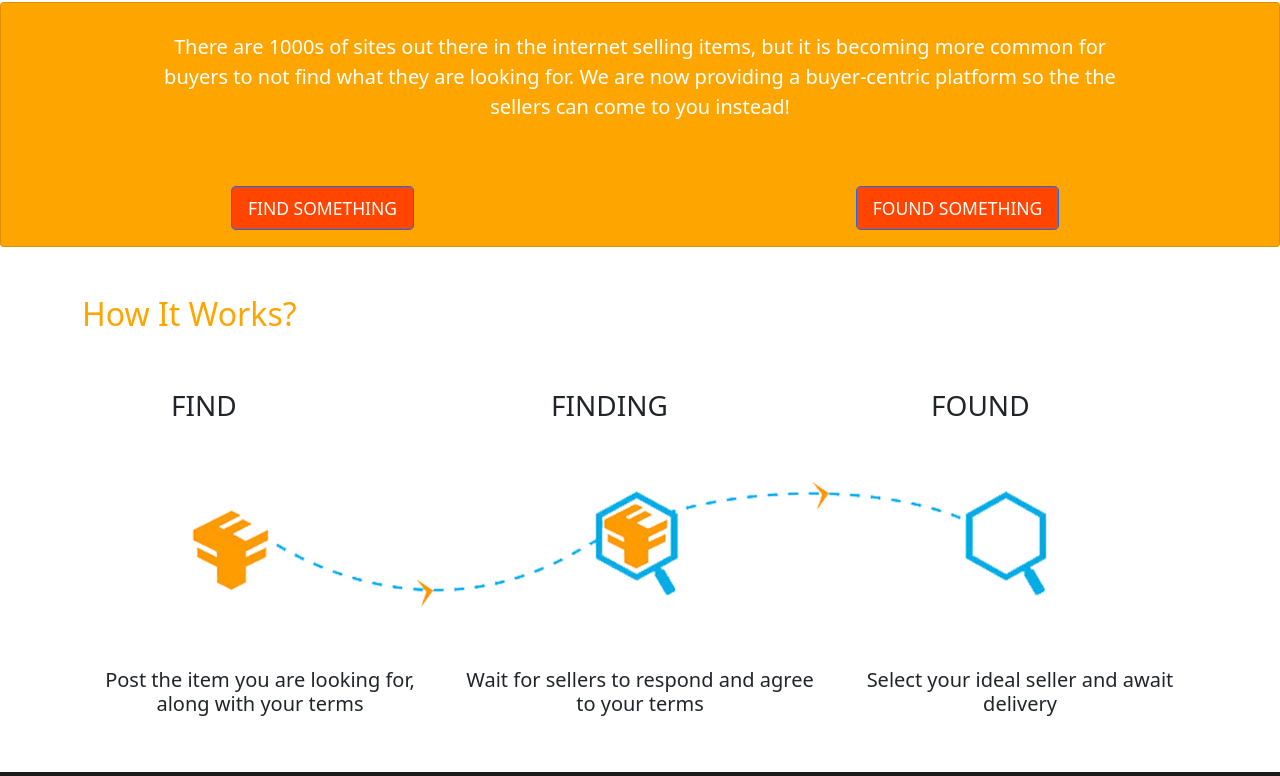
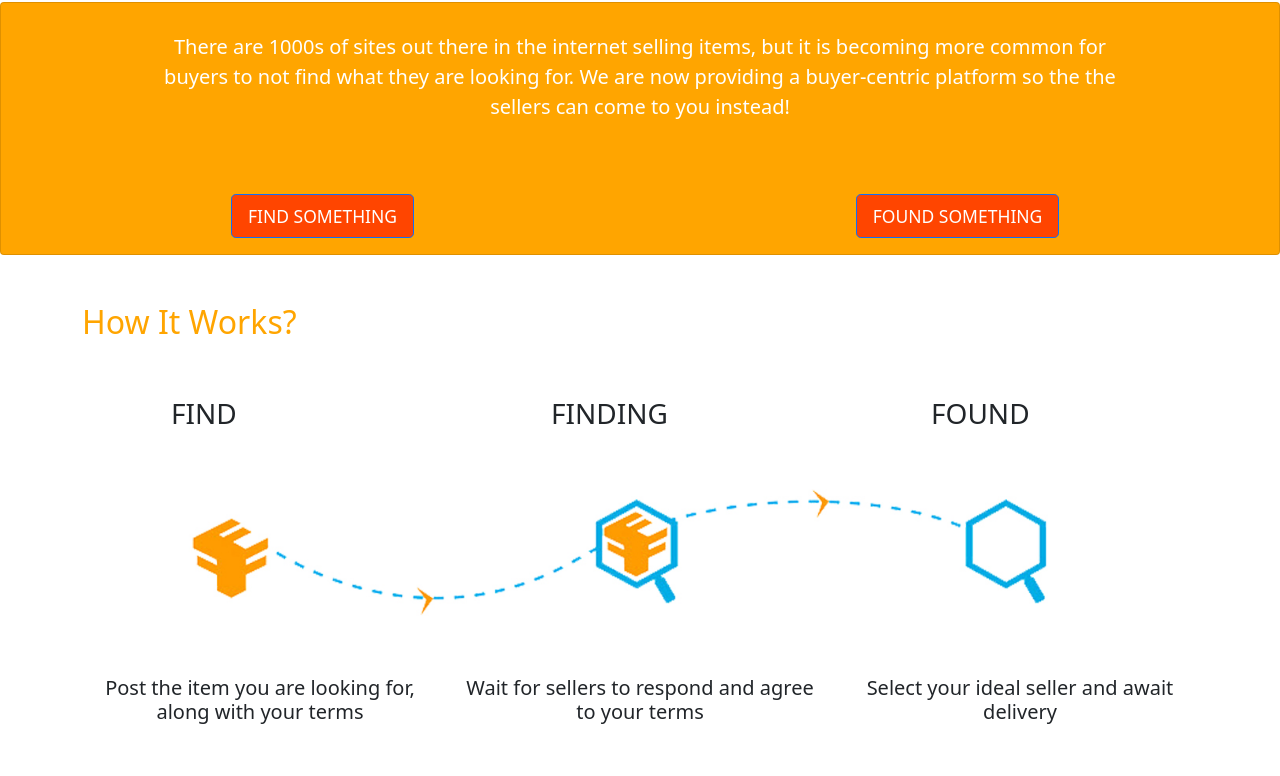
Before and after one commit to Dkshogun/FinalExam, a plain HTML site: page index.html in a window 1280 px wide. Shown: the part 2047-2823 px from the top of the page. Drawn offline with nearby package versions, Linux system fonts and the light colour scheme.

Commit message:
Update index.html

```diff
--- a/index.html
+++ b/index.html
@@ -467,10 +467,10 @@
 
                 </div>
 
-                <div class="row mt-5">
+                <div class="row mt-2">
 
-                    <div class="col-md-6 text-center"><button type="button"  class="btn btn-lg btn-primary chimp" ><small>FIND SOMETHING</small></button></div>
-                    <div class="col-md-6 text-center"><button type="button"  class="btn btn-lg btn-primary chimp" ><small>FOUND SOMETHING</small></button></div>
+                    <div class="col-md-6 text-center mt-5"><button type="button"  class="btn btn-lg btn-primary chimp" ><small>FIND SOMETHING</small></button></div>
+                    <div class="col-md-6 text-center mt-5"><button type="button"  class="btn btn-lg btn-primary chimp" ><small>FOUND SOMETHING</small></button></div>
                 </div>
             </section>
 
```
